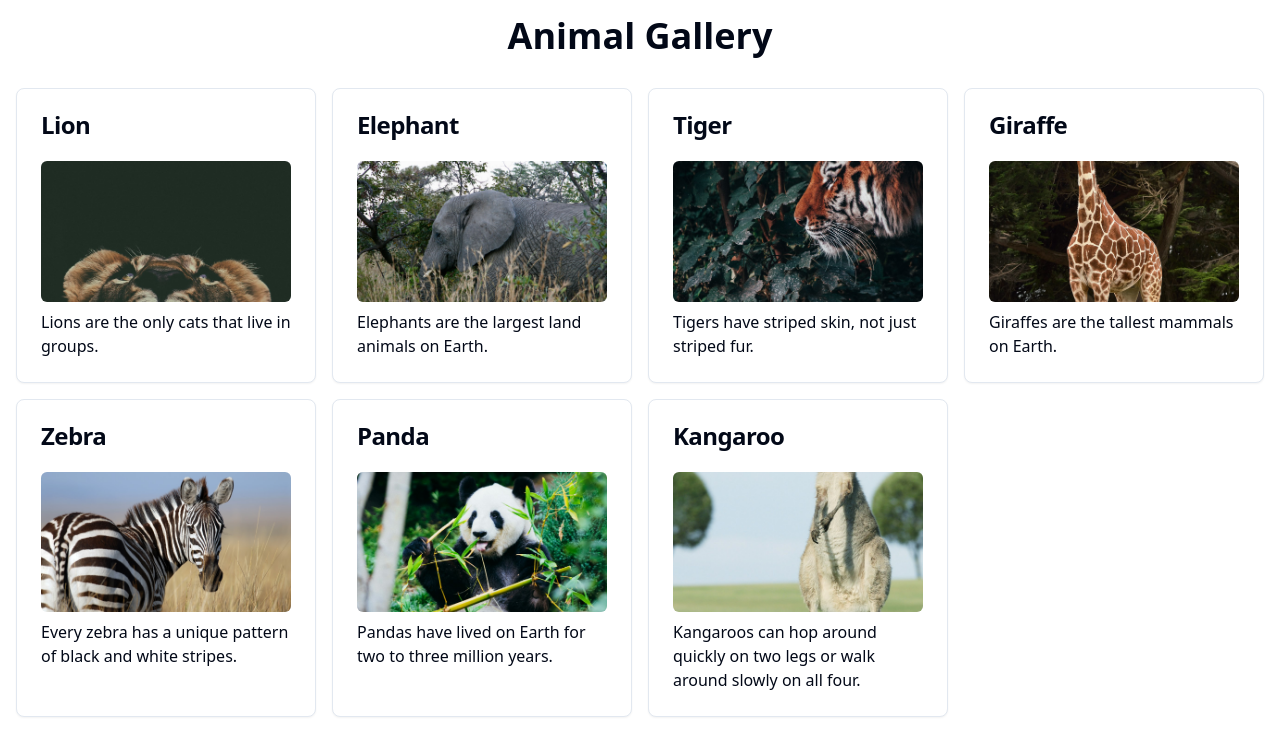
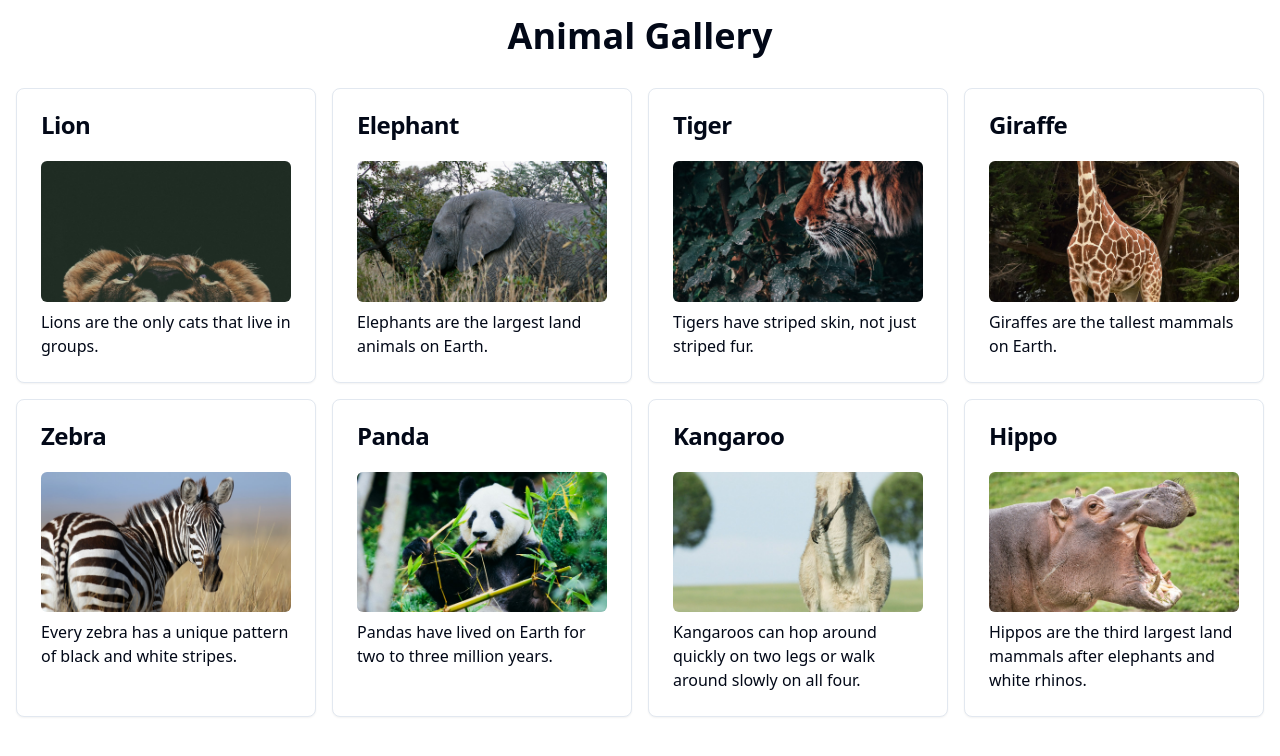
Before and after one commit to GPT-Engineer-App-Dev/customizable-base, a React (Vite) app: page / in a window 1280 px wide. Shown: the top 756 px of the page. Built offline with nearby package versions, Linux system fonts and the light colour scheme.

Commit message:
Added an image of a hippo to the gallery along with its name and some facts about it.

```diff
--- a/src/pages/Gallery.jsx
+++ b/src/pages/Gallery.jsx
@@ -10,6 +10,7 @@ const images = [
   { id: 5, src: "/images/zebra.jpg", title: "Zebra", fact: "Every zebra has a unique pattern of black and white stripes." },
   { id: 6, src: "/images/panda.jpg", title: "Panda", fact: "Pandas have lived on Earth for two to three million years." },
   { id: 7, src: "/images/kangaroo.jpg", title: "Kangaroo", fact: "Kangaroos can hop around quickly on two legs or walk around slowly on all four." },
+  { id: 8, src: "/images/hippo.jpg", title: "Hippo", fact: "Hippos are the third largest land mammals after elephants and white rhinos." },
 ];
 
 const Gallery = () => {
```
Also changed, not shown: public/images/hippo.jpg (added).
